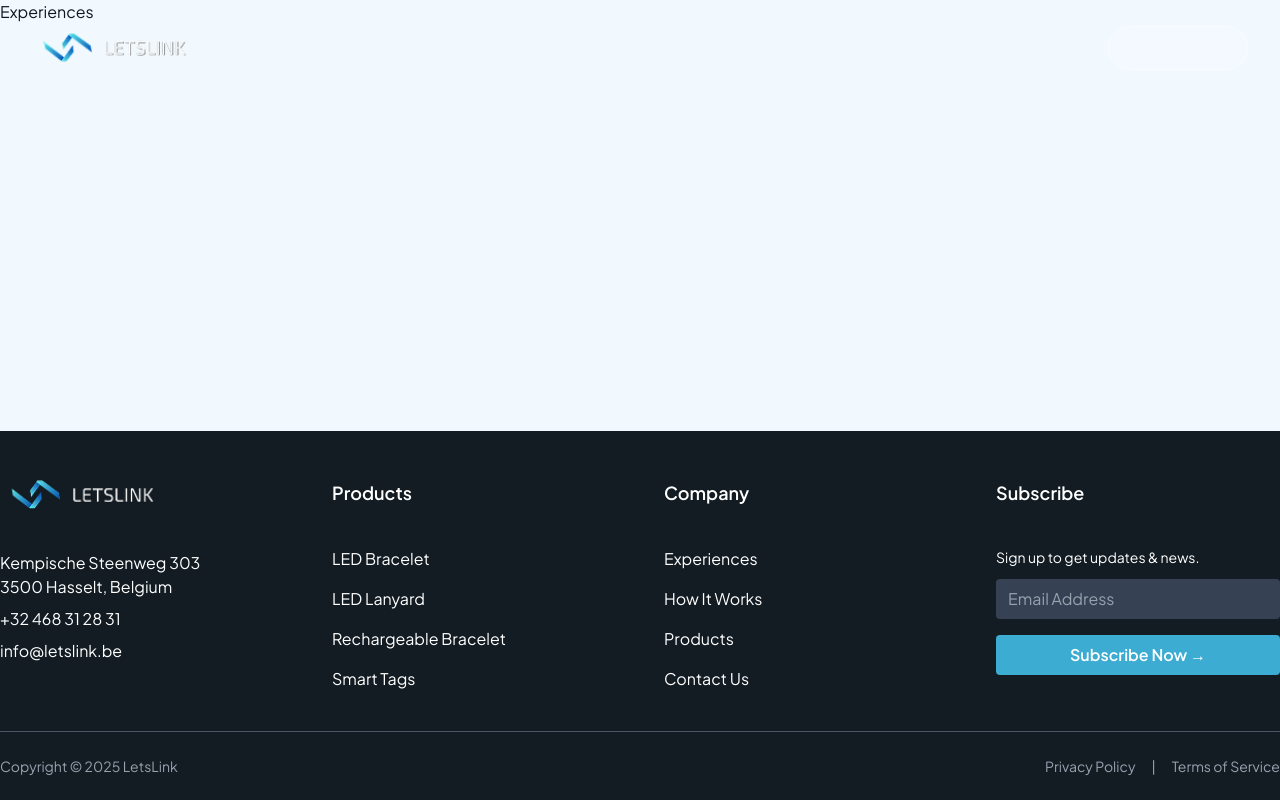
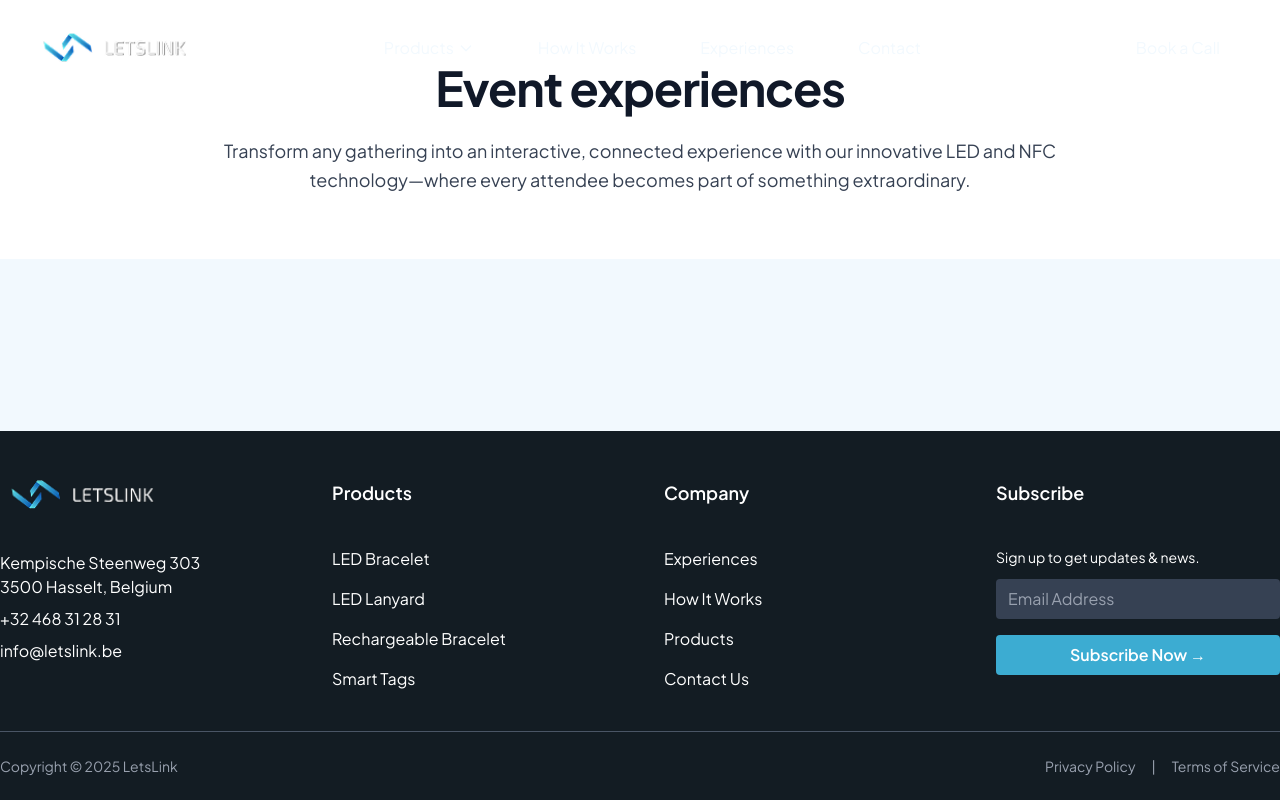
Before and after one commit to AliBakayPXL/LetsLink, a React (Vite) app: page /experiences in a window 1280 px wide. Built offline with nearby package versions, Linux system fonts and the light colour scheme.

Commit message:
Hero added for experience page

```diff
--- a/src/components/ExperienceHero.tsx
+++ b/src/components/ExperienceHero.tsx
@@ -0,0 +1,18 @@
+import React from 'react';
+
+const ExperienceHero: React.FC = () => {
+  return (
+    <div className="w-full bg-white py-16 px-4">
+      <div className="max-w-4xl mx-auto text-center">
+        <h1 className="text-5xl font-bold text-gray-900 mb-6">Event experiences</h1>
+        <p className="text-lg text-gray-700 leading-relaxed">
+          Transform any gathering into an interactive, connected experience with our
+          innovative LED and NFC technology—where every attendee becomes part of
+          something extraordinary.
+        </p>
+      </div>
+    </div>
+  );
+};
+
+export default ExperienceHero;
--- a/src/pages/Experiences.tsx
+++ b/src/pages/Experiences.tsx
@@ -1,7 +1,12 @@
 import React from "react";
+import ExperienceHero from "../components/ExperienceHero";
 
 const Experiences = () => {
-  return <div>Experiences</div>;
+  return (
+  <main>
+    <ExperienceHero/>
+  </main>
+  )
 };
 
 export default Experiences;
```
